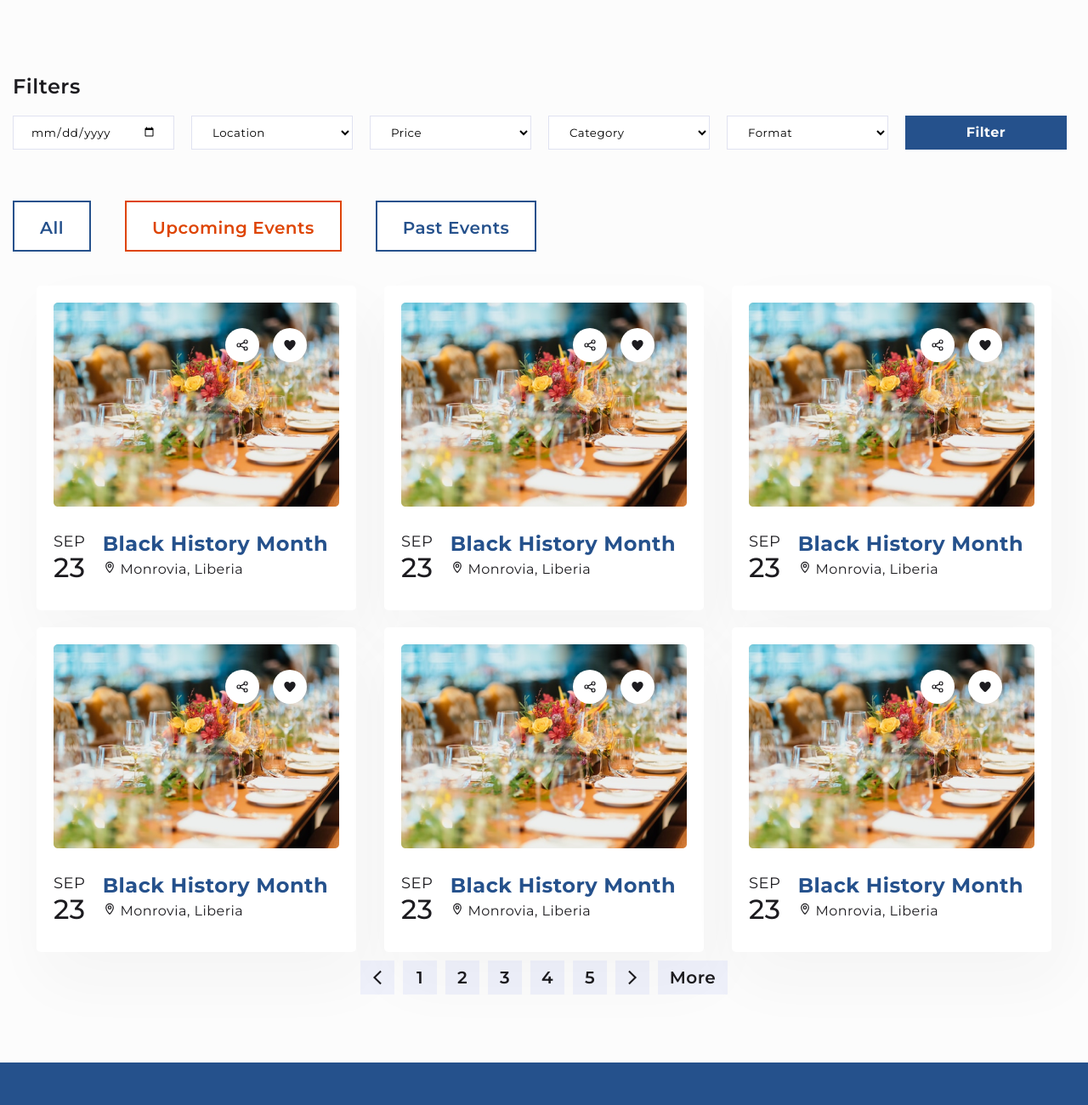
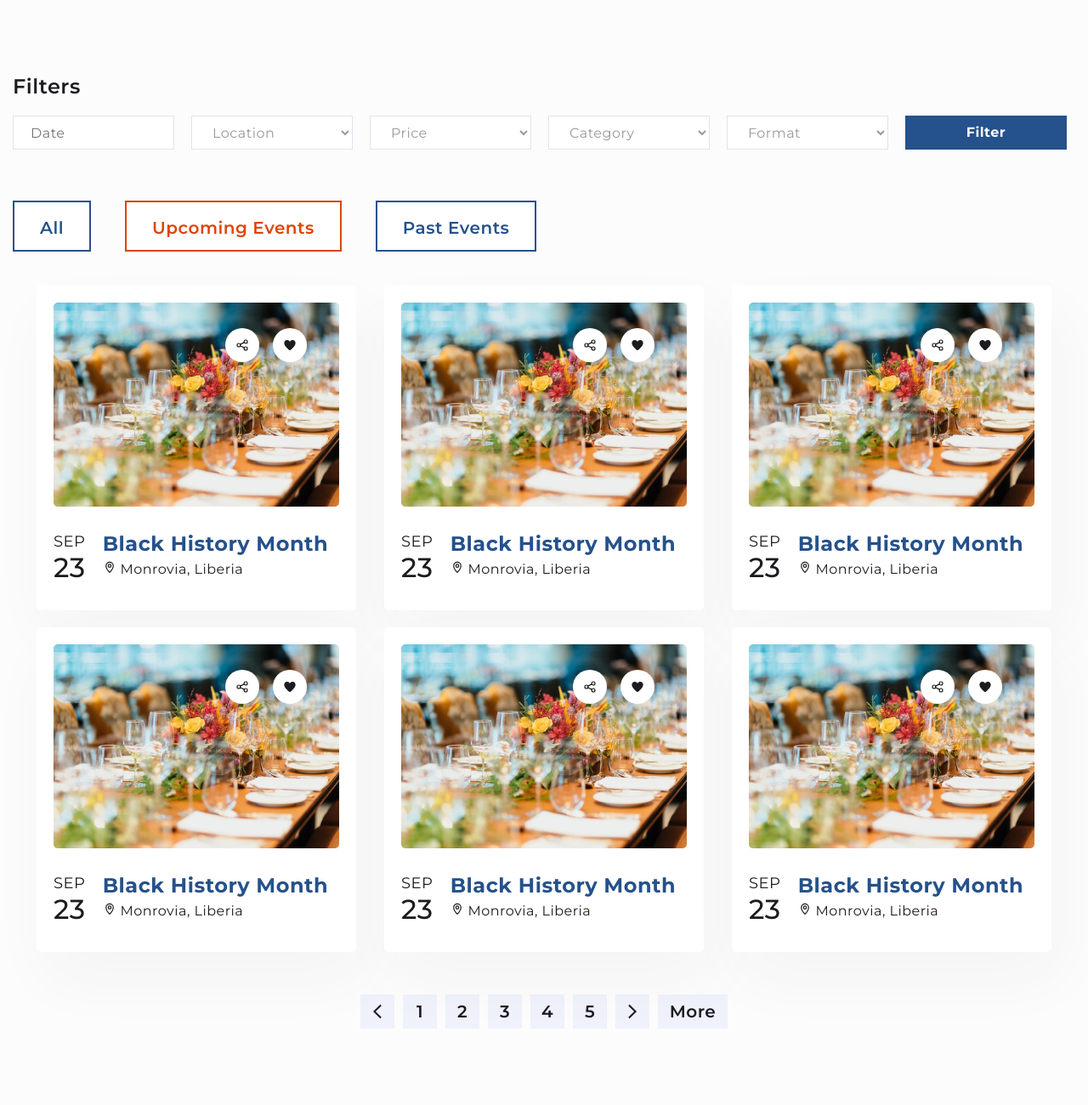
Before and after one commit to chebon254/KofiAnnan, a plain HTML site: page KofiAnnan/events.html in a window 1280 px wide. Shown: the part 560-1860 px from the top of the page at 85% size. Drawn offline with Linux system fonts and the light colour scheme; a script that the page names is missing.

Commit message:
Code Changes

```diff
--- a/KofiAnnan/css/style.css
+++ b/KofiAnnan/css/style.css
@@ -2209,7 +2209,13 @@ section.filter {
     border: 1px solid #E0E2F1;
     background-color: #ffffff;
     margin: 10px 20px 10px 0px;
-    padding: 10px 20px;
+    padding: 5px 20px;
+    font-family: 'Montserrat';
+    font-style: normal;
+    font-weight: 400;
+    font-size: 16px;
+    line-height: 20px;
+    color: #9A9A9A;
 }
 
 .filter-form form select option {
@@ -2260,17 +2266,20 @@ section.filter {
     color: #25518C;
     cursor: pointer;
 }
+
 .tab-btns button:hover,
-.tab-btns button.active{
+.tab-btns button.active {
     border: 2px solid #DE4404 !important;
     color: #DE4404 !important;
     transition: all 100ms !important;
 }
-.tab-slide{
+
+.tab-slide {
     display: flex;
     align-items: center;
     flex-wrap: wrap;
 }
+
 .tab-card {
     background: #ffffff;
     /* shadow */
@@ -2397,6 +2406,7 @@ section.filter {
     line-height: 24px;
     color: #1C1B1F;
 }
+
 .filter-top .pagination {
     width: fit-content;
     margin: auto;
@@ -2404,6 +2414,7 @@ section.filter {
     display: flex;
     align-items: center;
     justify-content: space-evenly;
+    padding: 40px 0px 20px;
 }
 
 .filter-top .pagination .page {
@@ -2414,6 +2425,7 @@ section.filter {
     display: flex;
     align-items: center;
     justify-content: center;
+    cursor: pointer;
 }
 
 .filter-top .pagination .page span {
@@ -2423,6 +2435,7 @@ section.filter {
     font-size: 20px;
     line-height: 24px;
     color: #1C1B1F;
+    cursor: pointer;
 }
 
 .filter-top .pagination .page.more {
@@ -2542,7 +2555,8 @@ section.filter {
         max-width: 384px;
         min-width: 280px;
     }
-    .tab-slide{
+
+    .tab-slide {
         justify-content: space-evenly;
     }
 }
@@ -2578,7 +2592,8 @@ section.filter {
         max-width: 320px;
         min-width: 250px;
     }
-    .tab-slide{
+
+    .tab-slide {
         justify-content: space-evenly !important;
     }
 }
@@ -2652,7 +2667,8 @@ section.filter {
     .up-left .bottom {
         justify-content: space-between;
     }
-    .tab-slide{
+
+    .tab-slide {
         justify-content: space-evenly;
     }
 }
--- a/KofiAnnan/events.html
+++ b/KofiAnnan/events.html
@@ -144,7 +144,7 @@
                     <div class="filter-form">
                         <form action="">
                             <div class="form-group">
-                                <input type="date" placeholder="Date">
+                                <input type="text" placeholder="Date"  onfocus="(this.type='date')">
                             </div>
                             <div class="form-group">
                                 <select name="location" id="locations">
```
